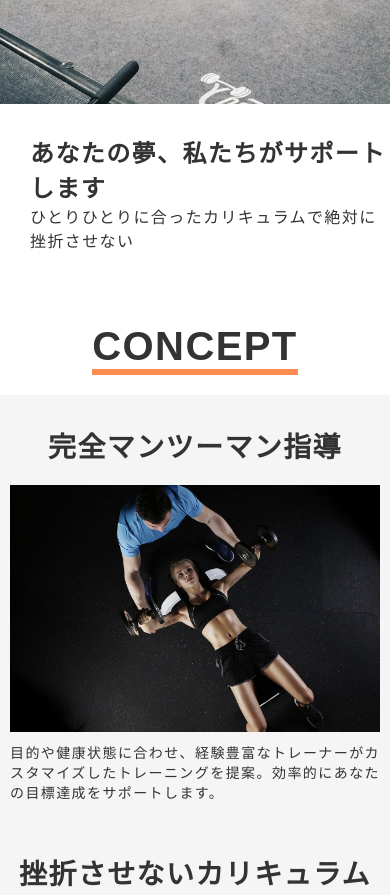
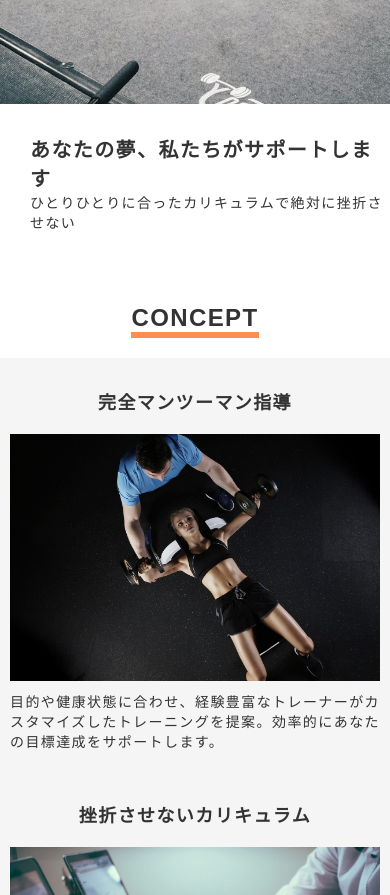
Before and after one commit to coco-maki/Personal-Fitness, a plain HTML site: page index.html in a window 390 px wide. Shown: the part 740-1635 px from the top of the page. Drawn offline with nearby package versions, Linux system fonts and the light colour scheme; some packages are replaced by stand-ins of ours; files that its build step writes are made by us from their sources.

Commit message:
Update style.scss

```diff
--- a/css/style.scss
+++ b/css/style.scss
@@ -302,6 +302,7 @@ footer {
   .section-title {
     padding-top: 0;
     margin-block: 0 20px;
+    font-size: 24px;
   }
 // SPヘッダー
 // ＝＝＝＝＝＝＝＝＝＝＝＝＝＝＝＝＝＝＝＝＝＝＝＝＝＝＝＝＝＝＊
@@ -405,12 +406,12 @@ footer {
       padding-left: 30px;
     }
     h2 {
-      font-size: 24px;
+      font-size: 20px;
       margin-top: 30px;
     }
     p {
       margin-top: 0;
-      font-size: 16px;
+      font-size: 14px;
     }
   }
 // SPコンセプト
@@ -422,6 +423,9 @@ footer {
       &-left, &-right {
         width: 100%;
         padding: 0;
+        h3 {
+          font-size: 18px;
+        }
       }
       p {
         padding-bottom: 20px;
@@ -433,6 +437,7 @@ footer {
   .price {
     dl {
       padding-inline: 5%;
+      font-size: 14px;
     }
   }
 // SPロケーション
@@ -468,7 +473,7 @@ footer {
   // ＝＝＝＝＝＝＝＝＝＝＝＝＝＝＝＝＝＝＝＝＝＝＝＝＝＝＝＝＝＝＊
   .to-reservation {
     a {
-      font-size: 24px;
+      font-size: 18x;
     }
   }
 }
```
